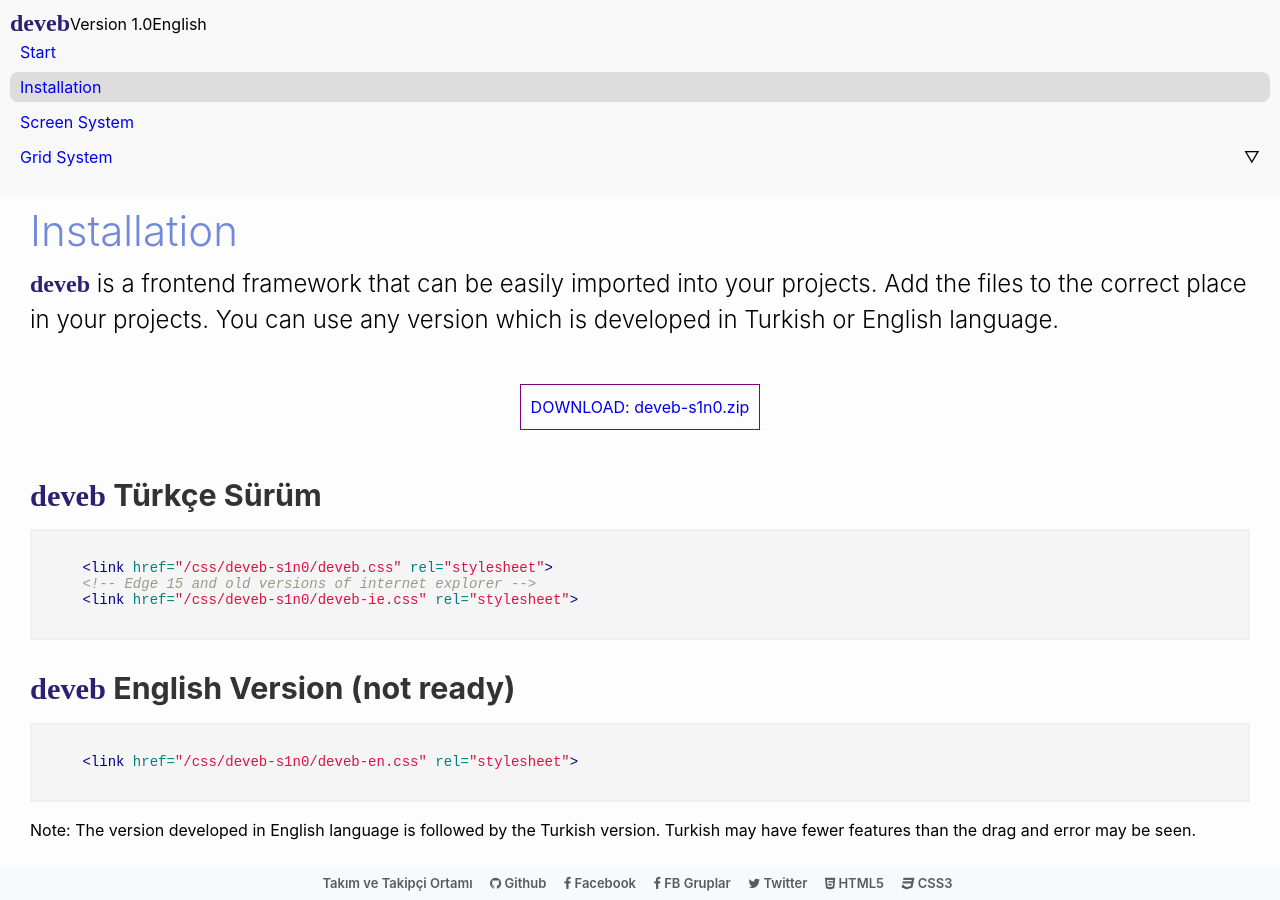
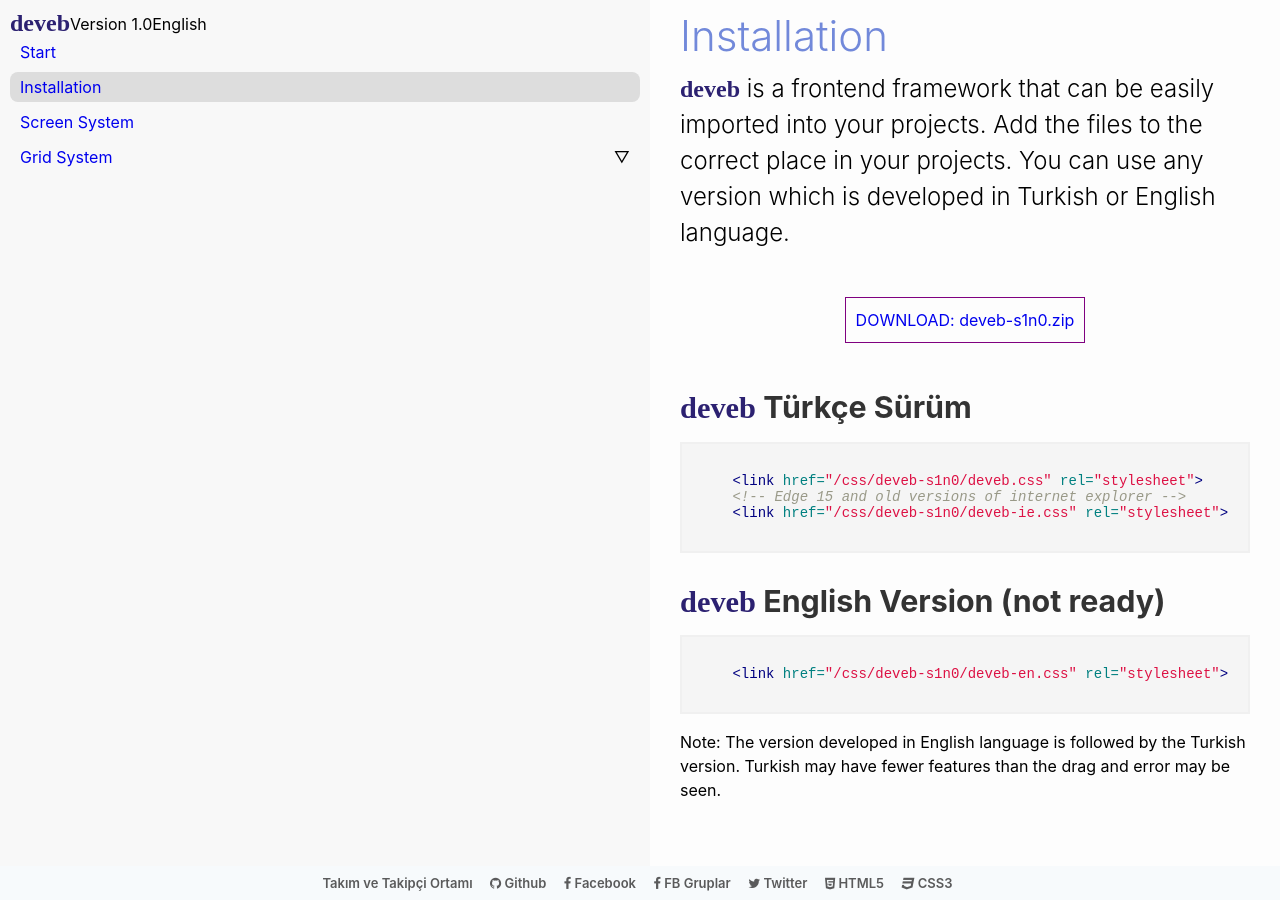
Before and after one commit to data-deveb/data-deveb.github.io, a Jekyll site: the page built from 1.0/en/kurulum.html, in a window 1280 px wide. Built offline with Jekyll 4.4.1, drawn with Linux system fonts in a browser that asks for light colours; some web fonts are replaced.

Commit message:
deveb 1.0 head
head dosyasına türkçe sürüm dahil edildi.

```diff
--- a/_includes/s1n0/head-en.html
+++ b/_includes/s1n0/head-en.html
@@ -4,6 +4,7 @@
 <title>{% if page.title %}{{ page.title }}{% endif %}</title>
 
 <!-- Kök -->
+<link href="/assets/deveb-s1n0/deveb.css" rel="stylesheet">
 <link href="/assets/deveb-s1n0/deveb-en.css" rel="stylesheet">
 <link href="/assets/css/imge.css" rel="stylesheet">
 
```
